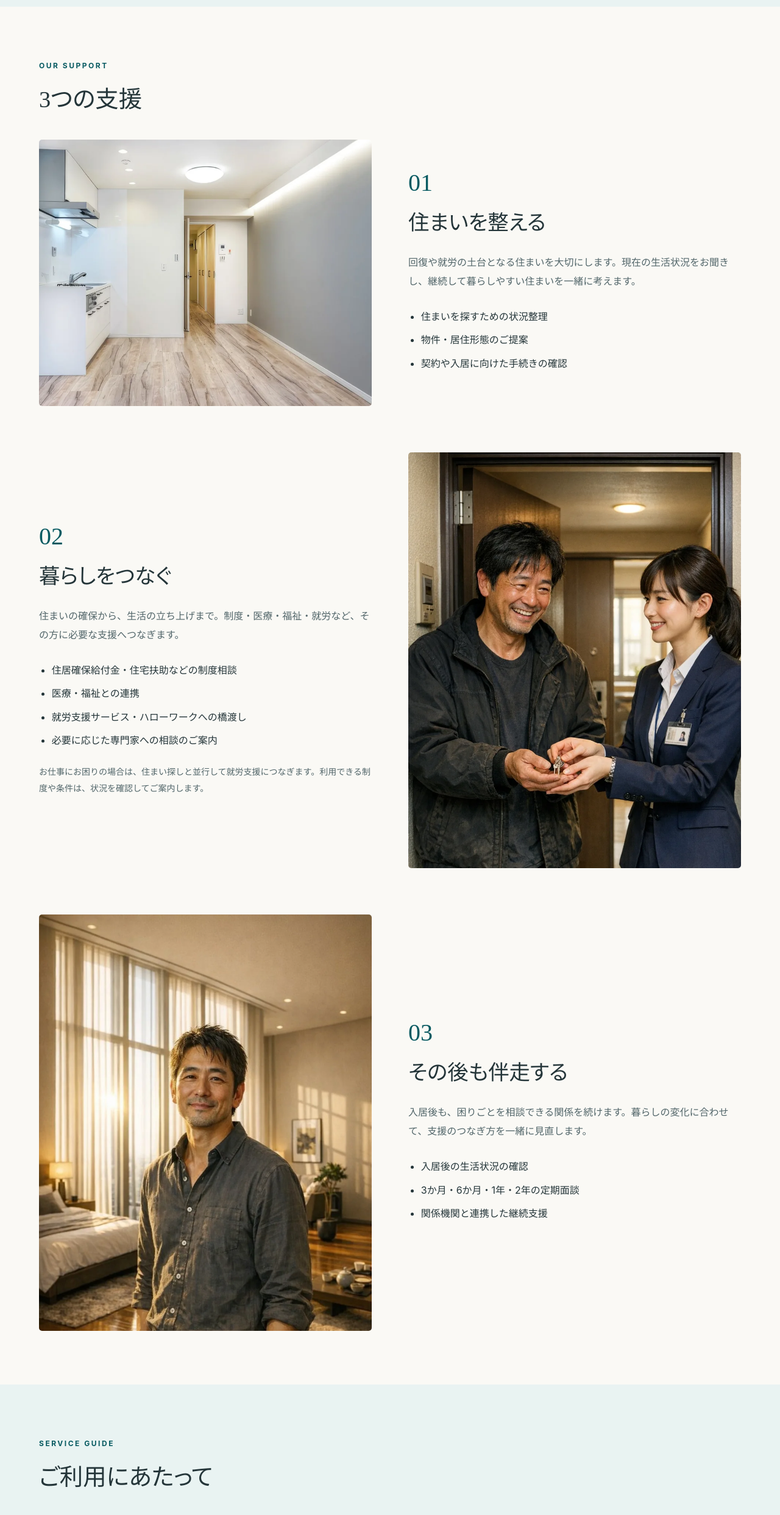
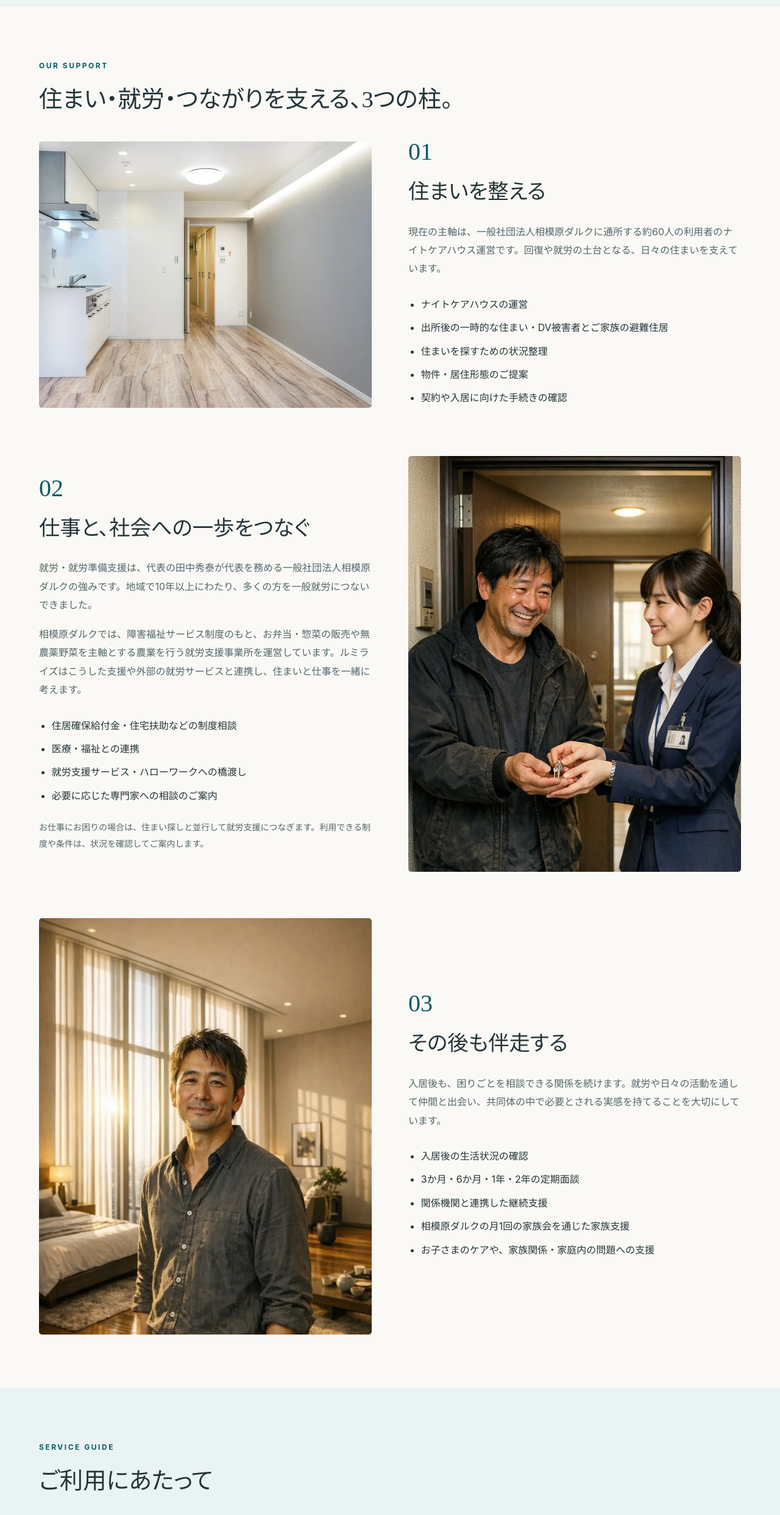
Before and after one commit to hiderock84-sys/lumirize-v2, a website: page support.html in a window 1280 px wide. Shown: the part 1400-3885 px from the top of the page at 61% size. Drawn offline with Linux system fonts and the light colour scheme.

Commit message:
Clarify night care, temporary housing, employment and family support
Reflect owner-confirmed operations across four pages: night care for approximately 60 DARC attendees, Yokohama probation commissioned temporary housing, DV family shelter, DARC employment history and monthly family support. Preserve established mobile layout and motion.

```diff
--- a/support.html
+++ b/support.html
@@ -144,7 +144,7 @@
         <div class="wrap">
           <header class="section-head">
             <p class="eyebrow">OUR SUPPORT</p>
-            <h2>3つの支援</h2>
+            <h2>住まい・就労・つながりを支える、3つの柱。</h2>
           </header>
           <article id="housing" class="service-row" data-reveal>
             <figure>
@@ -163,9 +163,11 @@
               <p class="number">01</p>
               <h2>住まいを整える</h2>
               <p>
-                回復や就労の土台となる住まいを大切にします。現在の生活状況をお聞きし、継続して暮らしやすい住まいを一緒に考えます。
+                現在の主軸は、一般社団法人相模原ダルクに通所する約60人の利用者のナイトケアハウス運営です。回復や就労の土台となる、日々の住まいを支えています。
               </p>
               <ul>
+                <li>ナイトケアハウスの運営</li>
+                <li>出所後の一時的な住まい・DV被害者とご家族の避難住居</li>
                 <li>住まいを探すための状況整理</li>
                 <li>物件・居住形態のご提案</li>
                 <li>契約や入居に向けた手続きの確認</li>
@@ -187,8 +189,13 @@
             </figure>
             <div>
               <p class="number">02</p>
-              <h2>暮らしをつなぐ</h2>
-              <p>住まいの確保から、生活の立ち上げまで。制度・医療・福祉・就労など、その方に必要な支援へつなぎます。</p>
+              <h2>仕事と、社会への一歩をつなぐ</h2>
+              <p>
+                就労・就労準備支援は、代表の田中秀泰が代表を務める一般社団法人相模原ダルクの強みです。地域で10年以上にわたり、多くの方を一般就労につないできました。
+              </p>
+              <p>
+                相模原ダルクでは、障害福祉サービス制度のもと、お弁当・惣菜の販売や無農薬野菜を主軸とする農業を行う就労支援事業所を運営しています。ルミライズはこうした支援や外部の就労サービスと連携し、住まいと仕事を一緒に考えます。
+              </p>
               <ul>
                 <li>住居確保給付金・住宅扶助などの制度相談</li>
                 <li>医療・福祉との連携</li>
@@ -217,12 +224,14 @@
               <p class="number">03</p>
               <h2>その後も伴走する</h2>
               <p>
-                入居後も、困りごとを相談できる関係を続けます。暮らしの変化に合わせて、支援のつなぎ方を一緒に見直します。
+                入居後も、困りごとを相談できる関係を続けます。就労や日々の活動を通して仲間と出会い、共同体の中で必要とされる実感を持てることを大切にしています。
               </p>
               <ul>
                 <li>入居後の生活状況の確認</li>
                 <li>3か月・6か月・1年・2年の定期面談</li>
                 <li>関係機関と連携した継続支援</li>
+                <li>相模原ダルクの月1回の家族会を通じた家族支援</li>
+                <li>お子さまのケアや、家族関係・家庭内の問題への支援</li>
               </ul>
             </div>
           </article>
@@ -271,10 +280,10 @@
             <p class="eyebrow">TEMPORARY STAY</p>
             <h3 id="urgent-title">今日、行く場所がなくてお困りの方へ。</h3>
             <p>
-              DV被害、生活の困窮、出所後の行き場がないなどの状況に応じて、当社所有の宿泊施設に一時的に入居していただく場合があります。
+              法務省・横浜保護観察所から委託を受けた自立準備ホームとして、刑務所を出所した方の一時的な住まいを支援しています。また、DV被害を受けた方とそのご家族が避難できる、シェルターの役割を担う住居も用意しています。
             </p>
             <p>
-              不安な気持ち、孤独な気持ちのままで構いません。まずは電話かメールでご相談ください。即日の対応・入居は、空室や状況を確認してご案内します。
+              生活に困窮し、行き場がない方もご相談ください。不安な気持ち、孤独な気持ちのままで構いません。まずは電話かメールでご相談ください。即日の対応・入居は、空室や状況を確認してご案内します。
             </p>
             <a class="text-link" href="contact.html#phone-title">今の状況を相談する →</a>
           </aside>
```
Also changed, not shown: about.html (+12 -0 lines), contact.html (+4 -2 lines), index.html (+9 -3 lines).
